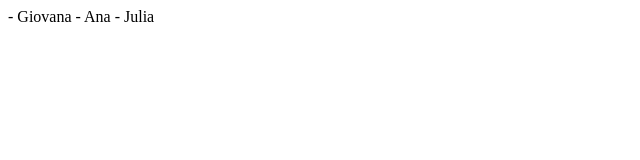
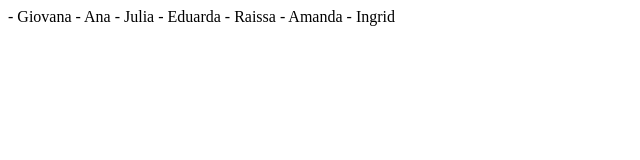
Before and after one commit to Eduardareismendes/projeto2-web, a plain HTML site: page index.html in a window 1280 px wide. Shown: the whole page, without its empty margins (0-640 px from the left). Drawn offline with Linux system fonts and the light colour scheme.

Commit message:
Versão 3.4

```diff
--- a/index.html
+++ b/index.html
@@ -10,5 +10,9 @@
     - Giovana
     - Ana
     - Julia
+    - Eduarda
+    - Raissa
+    - Amanda
+    - Ingrid
 </body>
 </html>
```
